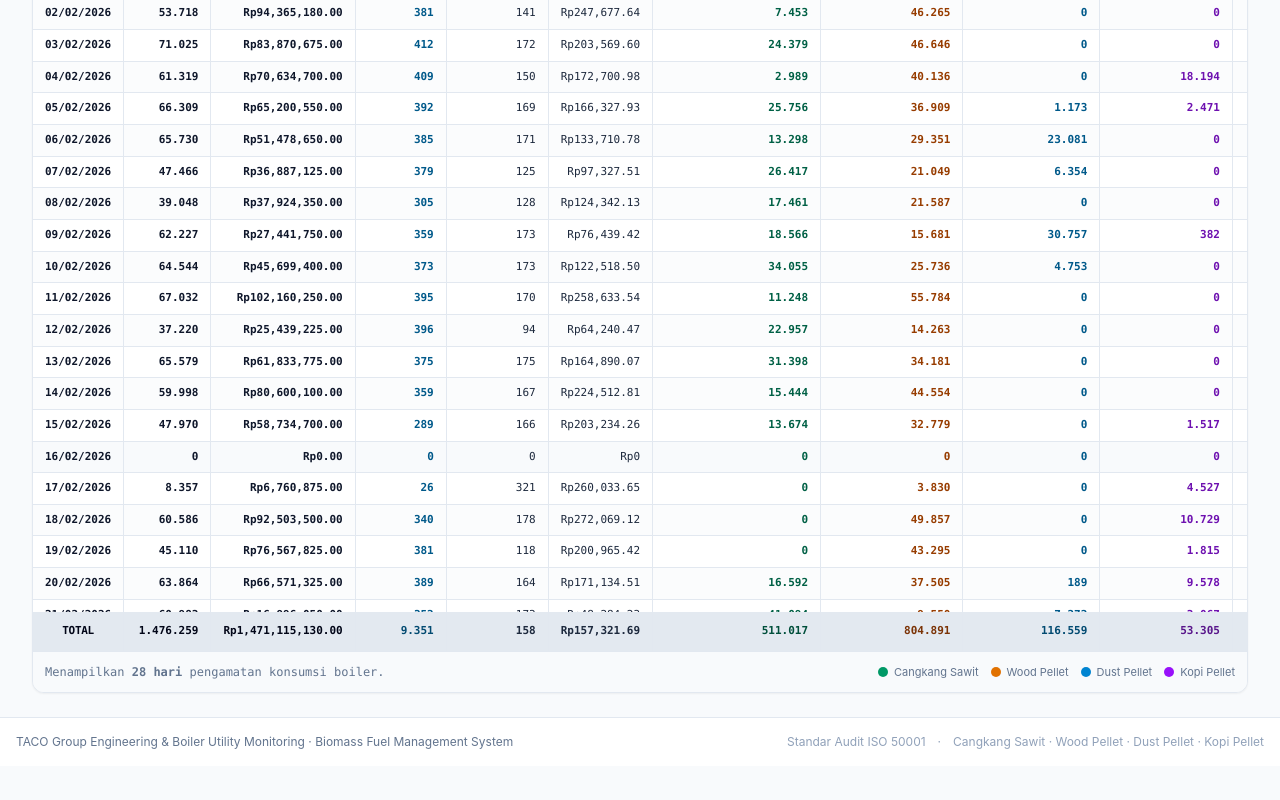
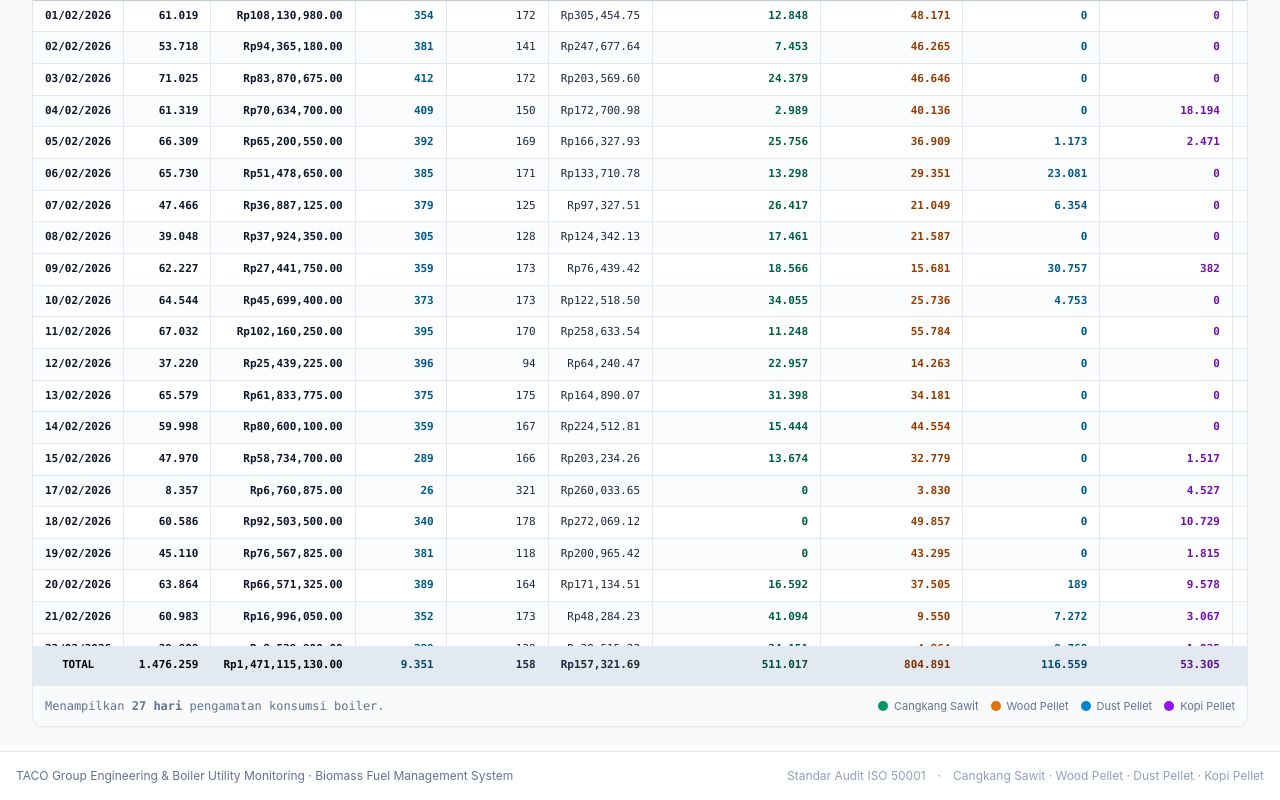
Before and after one commit to adminengineering-collab/UTILITY-PROJECT, a React (Vite) app: page / in a window 1280 px wide. Shown: the part 1664-2464 px from the top of the page. Before the commit the page ends 2430 px from the top, so only its background shows below. Built offline with nearby package versions, Linux system fonts and the light colour scheme.

Commit message:
feat: add custom date filtering and improve date parsing
Introduced a 'CUSTOM' date filter preset and enhanced `parseDateToIso` to support various date formats (DD/MM/YYYY, YYYY-MM-DD, etc.), ensuring reliable data grouping in calculations.

```diff
--- a/src/App.tsx
+++ b/src/App.tsx
@@ -1,7 +1,7 @@
 import React, { useState, useMemo, useEffect, useCallback, useRef } from 'react';
 import { FuelEntry, DailyFuelSummary } from './types/boiler';
 import { INITIAL_ENTRIES, INITIAL_STEAM_DATA } from './data/initialData';
-import { calculateDailySummaries, formatDisplayDate } from './utils/calculations';
+import { calculateDailySummaries, formatDisplayDate, parseDateToIso } from './utils/calculations';
 import { convertToGoogleSheetsCsvUrl, parseSpreadsheetText } from './utils/spreadsheetSync';
 import { Header } from './components/Header';
 import { MetricCards } from './components/MetricCards';
@@ -12,7 +12,7 @@ import { AddRecordModal } from './components/AddRecordModal';
 import { AuditExportModal } from './components/AuditExportModal';
 import { RealtimeSyncSettingsModal, SyncLogItem } from './components/RealtimeSyncSettingsModal';
 import { exportDetailToCsv } from './utils/exportCsv';
-import { Filter, RotateCcw, CheckCircle, Radio, Calendar } from 'lucide-react';
+import { Filter, RotateCcw, CheckCircle, Radio, Calendar, X } from 'lucide-react';
 
 const STORAGE_KEY_ENTRIES = 'boiler_fuel_entries_v2_feb2026';
 const STORAGE_KEY_STEAM = 'boiler_steam_data_v2_feb2026';
@@ -123,7 +123,7 @@ export default function App() {
   const [activeTab, setActiveTab] = useState<'overview' | 'charts' | 'daily_breakdown' | 'spreadsheet'>('overview');
 
   // Filter State
-  const [dateFilterPreset, setDateFilterPreset] = useState<'ALL' | 'LATEST' | 'LAST7'>('ALL');
+  const [dateFilterPreset, setDateFilterPreset] = useState<'ALL' | 'LATEST' | 'LAST7' | 'CUSTOM'>('ALL');
   const [startDate, setStartDate] = useState('');
   const [endDate, setEndDate] = useState('');
 
@@ -147,29 +147,36 @@ export default function App() {
     return Array.from(set).sort();
   }, [entries]);
 
-  // Compute sorted unique dates
+  // Compute sorted unique normalized ISO dates
   const uniqueDates = useMemo(() => {
     const set = new Set<string>();
-    entries.forEach((e) => set.add(e.tanggal));
+    entries.forEach((e) => {
+      const iso = parseDateToIso(e.tanggal);
+      if (iso) set.add(iso);
+    });
     return Array.from(set).sort();
   }, [entries]);
+
+  const minAvailableDate = uniqueDates.length > 0 ? uniqueDates[0] : '';
+  const maxAvailableDate = uniqueDates.length > 0 ? uniqueDates[uniqueDates.length - 1] : '';
 
   // Filter entries according to date filter
   const filteredEntries = useMemo(() => {
     if (dateFilterPreset === 'LATEST' && uniqueDates.length > 0) {
       const latestDate = uniqueDates[uniqueDates.length - 1];
-      return entries.filter((e) => e.tanggal === latestDate);
+      return entries.filter((e) => parseDateToIso(e.tanggal) === latestDate);
     }
 
     if (dateFilterPreset === 'LAST7' && uniqueDates.length > 0) {
       const recentDates = uniqueDates.slice(-7);
-      return entries.filter((e) => recentDates.includes(e.tanggal));
+      return entries.filter((e) => recentDates.includes(parseDateToIso(e.tanggal)));
     }
 
     if (startDate || endDate) {
       return entries.filter((e) => {
-        if (startDate && e.tanggal < startDate) return false;
-        if (endDate && e.tanggal > endDate) return false;
+        const iso = parseDateToIso(e.tanggal);
+        if (startDate && iso < startDate) return false;
+        if (endDate && iso > endDate) return false;
         return true;
       });
     }
@@ -453,35 +460,54 @@ export default function App() {
             </div>
 
             {/* Custom Date Pickers */}
-            <div className="flex items-center gap-1 text-xs">
+            <div className="flex items-center gap-1.5 text-xs">
               <input
                 type="date"
                 value={startDate}
+                min={minAvailableDate}
+                max={maxAvailableDate}
                 onChange={(e) => {
                   setStartDate(e.target.value);
-                  setDateFilterPreset('ALL');
+                  setDateFilterPreset('CUSTOM');
                 }}
-                className="px-2 py-1 border border-slate-300 rounded text-slate-700 text-xs bg-white"
-                title="Tanggal Mulai"
+                className="px-2 py-1 border border-slate-300 rounded text-slate-700 text-xs bg-white focus:outline-none focus:ring-1 focus:ring-amber-500"
+                title={`Tanggal Mulai (Data: ${formatDisplayDate(minAvailableDate)} - ${formatDisplayDate(maxAvailableDate)})`}
               />
-              <span className="text-slate-400">-</span>
+              <span className="text-slate-400 font-medium">-</span>
               <input
                 type="date"
                 value={endDate}
+                min={minAvailableDate}
+                max={maxAvailableDate}
                 onChange={(e) => {
                   setEndDate(e.target.value);
-                  setDateFilterPreset('ALL');
+                  setDateFilterPreset('CUSTOM');
                 }}
-                className="px-2 py-1 border border-slate-300 rounded text-slate-700 text-xs bg-white"
-                title="Tanggal Selesai"
+                className="px-2 py-1 border border-slate-300 rounded text-slate-700 text-xs bg-white focus:outline-none focus:ring-1 focus:ring-amber-500"
+                title={`Tanggal Selesai (Data: ${formatDisplayDate(minAvailableDate)} - ${formatDisplayDate(maxAvailableDate)})`}
               />
+              {(startDate || endDate) && (
+                <button
+                  type="button"
+                  onClick={() => {
+                    setStartDate('');
+                    setEndDate('');
+                    setDateFilterPreset('ALL');
+                  }}
+                  className="px-2 py-1 text-xs text-rose-600 hover:text-rose-800 bg-rose-50 hover:bg-rose-100 rounded border border-rose-200 flex items-center gap-1 transition-colors"
+                  title="Hapus filter rentang tanggal"
+                >
+                  <X className="w-3 h-3" />
+                  <span>Reset</span>
+                </button>
+              )}
             </div>
           </div>
 
           {/* Right info / reset */}
           <div className="flex items-center gap-3">
             <span className="text-xs text-slate-500 font-mono">
-              Periode: <strong className="text-slate-800">{periodText}</strong> ({summaries.length} hari)
+              Periode: <strong className="text-slate-800">{periodText}</strong> ({summaries.length} hari · {filteredEntries.length} transaksi)
             </span>
 
             <button
@@ -494,6 +520,31 @@ export default function App() {
             </button>
           </div>
         </div>
+
+        {/* Empty filter result warning */}
+        {summaries.length === 0 && (
+          <div className="bg-amber-50 border border-amber-200 rounded-xl p-6 text-center space-y-3">
+            <div className="w-10 h-10 rounded-full bg-amber-100 text-amber-700 flex items-center justify-center mx-auto">
+              <Filter className="w-5 h-5" />
+            </div>
+            <div>
+              <h4 className="text-sm font-bold text-slate-800">Tidak ada data untuk rentang tanggal yang dipilih</h4>
+              <p className="text-xs text-slate-600 mt-1">
+                Data transaksi yang tersimpan berada di rentang tanggal {formatDisplayDate(minAvailableDate)} s/d {formatDisplayDate(maxAvailableDate)}.
+              </p>
+            </div>
+            <button
+              onClick={() => {
+                setDateFilterPreset('ALL');
+                setStartDate('');
+                setEndDate('');
+              }}
+              className="px-3.5 py-1.5 text-xs font-semibold bg-amber-500 hover:bg-amber-600 text-slate-900 rounded-lg transition-colors shadow-xs"
+            >
+              Tampilkan Semua Data
+            </button>
+          </div>
+        )}
 
         {/* TAB 1: OVERVIEW / RINGKASAN EKSEKUTIF */}
         {activeTab === 'overview' && (
--- a/src/utils/calculations.ts
+++ b/src/utils/calculations.ts
@@ -41,12 +41,39 @@ export function formatDisplayDate(dateStr: string): string {
 }
 
 export function parseDateToIso(dateStr: string): string {
-  // If DD/MM/YYYY convert to YYYY-MM-DD
-  if (dateStr.includes('/')) {
-    const [d, m, y] = dateStr.split('/');
-    return `${y}-${m.padStart(2, '0')}-${d.padStart(2, '0')}`;
+  if (!dateStr) return '';
+  let s = dateStr.trim();
+  if (s.includes('T')) s = s.split('T')[0].trim();
+  if (s.includes(' ')) s = s.split(' ')[0].trim();
+
+  // If DD/MM/YYYY or D/M/YYYY
+  if (s.includes('/')) {
+    const parts = s.split('/');
+    if (parts.length === 3) {
+      const d = parts[0].padStart(2, '0');
+      const m = parts[1].padStart(2, '0');
+      let y = parts[2];
+      if (y.length === 2) y = '20' + y;
+      return `${y}-${m}-${d}`;
+    }
   }
-  return dateStr;
+
+  // If YYYY-MM-DD or DD-MM-YYYY
+  if (s.includes('-')) {
+    const parts = s.split('-');
+    if (parts.length === 3) {
+      if (parts[0].length === 4) {
+        return `${parts[0]}-${parts[1].padStart(2, '0')}-${parts[2].padStart(2, '0')}`;
+      } else {
+        const d = parts[0].padStart(2, '0');
+        const m = parts[1].padStart(2, '0');
+        let y = parts[2];
+        if (y.length === 2) y = '20' + y;
+        return `${y}-${m}-${d}`;
+      }
+    }
+  }
+  return s;
 }
 
 export function calculateDailySummaries(
@@ -60,19 +87,18 @@ export function calculateDailySummaries(
     preloadedMap.set(r.tanggal, r);
   });
 
-  // Group entries by date
+  // Group entries by normalized ISO date
   const grouped = new Map<string, FuelEntry[]>();
   for (const entry of entries) {
-    const list = grouped.get(entry.tanggal) || [];
+    const isoDate = parseDateToIso(entry.tanggal);
+    if (!isoDate) continue;
+    const list = grouped.get(isoDate) || [];
     list.push(entry);
-    grouped.set(entry.tanggal, list);
+    grouped.set(isoDate, list);
   }
 
-  // Ensure all 28 days from preloaded records are included, plus any custom user dates
-  const allDatesSet = new Set<string>();
-  DAILY_CONSUMPTION_RECORDS.forEach((r) => allDatesSet.add(r.isoDate));
-  entries.forEach((e) => allDatesSet.add(e.tanggal));
-  const sortedDates = Array.from(allDatesSet).sort();
+  // ONLY include the dates present in the active entries so filtering works accurately
+  const sortedDates = Array.from(grouped.keys()).sort();
 
   return sortedDates.map((date) => {
     const dayEntries = grouped.get(date) || [];
@@ -110,14 +136,11 @@ export function calculateDailySummaries(
           mcSums[fType].sumWeight += item.konsumsi;
         }
       }
-    }
-
-    // If preloaded spreadsheet record is available, synchronize exact figures
-    if (rec) {
+    } else if (rec) {
+      // Fallback to preloaded record only if no entries exist
       totalKonsumsi = rec.totalQty;
       totalHarga = rec.totalHarga;
 
-      // Exact breakdown from spreadsheet
       breakdown['CANGKANG'].konsumsi = rec.cangkangQty;
       breakdown['CANGKANG'].hargaTotal = rec.cangkangHarga;
 
@@ -147,15 +170,9 @@ export function calculateDailySummaries(
       }
     }
 
-    const steamOut = rec
-      ? rec.steamOut
-      : (steamDataMap[date] ?? (totalKonsumsi > 0 ? Math.round(totalKonsumsi / 160) : 0));
-    const kgPerTonSteam = rec
-      ? rec.kgPerTonSteam
-      : (steamOut > 0 ? Math.round(totalKonsumsi / steamOut) : 0);
-    const rpPerTonSteam = rec
-      ? rec.rpPerTonSteam
-      : (steamOut > 0 ? totalHarga / steamOut : 0);
+    const steamOut = steamDataMap[date] ?? (rec ? rec.steamOut : (totalKonsumsi > 0 ? Math.round(totalKonsumsi / 160) : 0));
+    const kgPerTonSteam = steamOut > 0 ? Math.round(totalKonsumsi / steamOut) : (rec ? rec.kgPerTonSteam : 0);
+    const rpPerTonSteam = steamOut > 0 ? totalHarga / steamOut : (rec ? rec.rpPerTonSteam : 0);
 
     return {
       tanggal: date,
```
